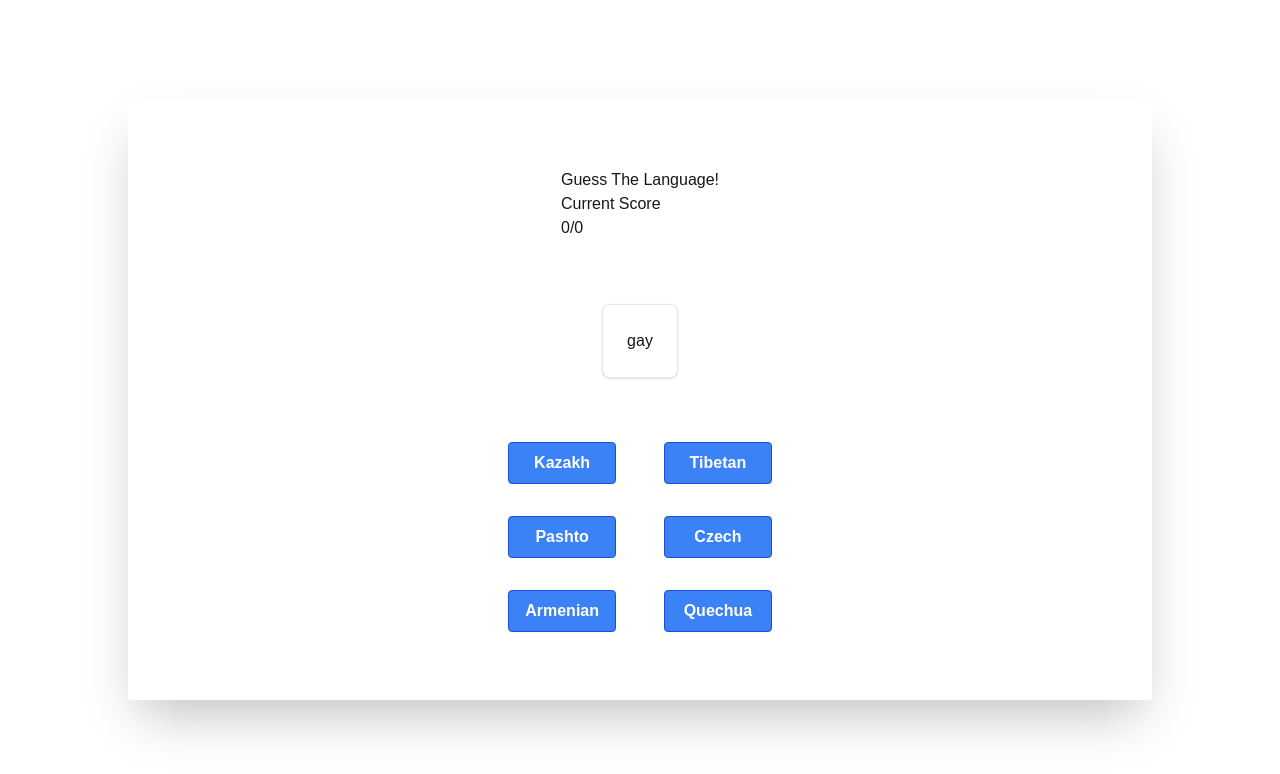
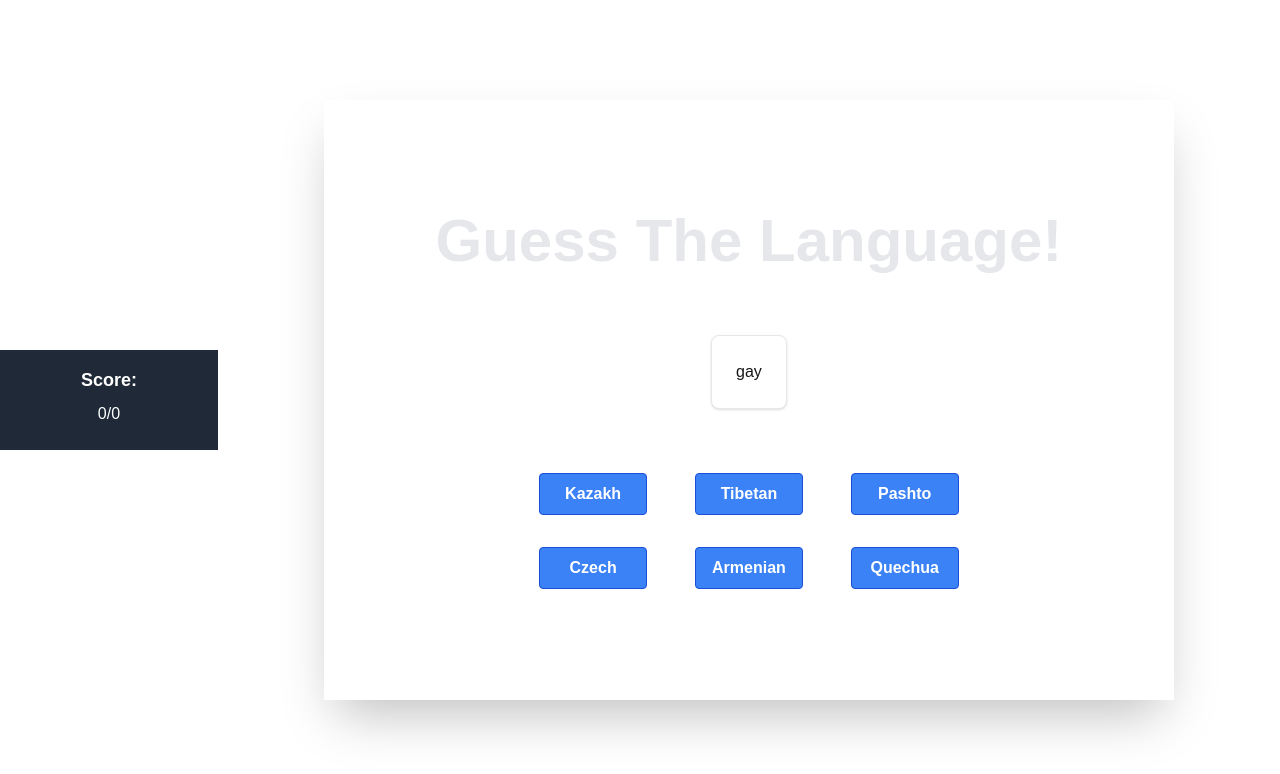
Before and after one commit to jkohhokj/LangGuessr, a Next.js app: page /quiz-wiki in a window 1280 px wide. Shown: the top 774 px of the page. Built offline with nearby package versions, Linux system fonts and the light colour scheme; no server answers.

Commit message:
decorate game ui

```diff
--- a/app/quiz-wiki/page.tsx
+++ b/app/quiz-wiki/page.tsx
@@ -1,9 +1,8 @@
 "use client";
 
-import { useState, useEffect} from "react";
+import { useState, useEffect } from "react";
 import Link from "next/link";
 import { getRandomWikiLanguage } from "@/app/languages";
-
 interface Language {
   language_code: string;
   language_name: string;
@@ -36,7 +35,6 @@ const getRandomChoices = (lang: Language) => {
   return optionChoices;
 };
 
-
 const Home = () => {
   const [isQuestionAnswered, setIsQuestionAnswered] = useState(false);
   const [quizEnded, setQuizEnded] = useState(false);
@@ -51,7 +49,7 @@ const Home = () => {
 
   // initialize on page load
   useEffect(() => {
-    setQuestionLength(3); // number of questions
+    setQuestionLength(5); // number of questions
     setQuestionNumber(0);
   }, []);
 
@@ -99,16 +97,16 @@ const Home = () => {
   };
 
   return (
-    <>
-      <div className="h-screen w-full flex justify-center items-center">
-        <title>LangGuessr: Guess The Language</title>
+    <div>
+      <div className="min-h-screen w-full flex justify-center items-center">
         {!quizEnded ? ( // quiz page
           <>
-            <div className="h-screen w-full flex justify-center items-center ">
-              <div className="w-4/5 h-3/4 shadow-2xl flex flex-col justify-center items-center font-medium gap-16 ">
-                <div>
-                  <h1>Guess The Language!</h1>
-                  <h3>Current Score</h3>
+            <div className=" w-64 bg-gray-800 text-white p-4">
+              <h2 className="flex justify-center text-lg font-semibold">
+                Score:
+              </h2>
+
+              <div className="flex justify-center py-2">
                 {isQuestionAnswered ? (
                   <>
                     {totalScore}/{questionNumber + 1}
@@ -119,6 +117,10 @@ const Home = () => {
                   </>
                 )}
               </div>
+            </div>
+            <div className="h-screen w-full flex justify-center items-center">
+              <div className="w-4/5 h-3/4 shadow-2xl flex flex-col justify-center items-center font-medium gap-16">
+                  <h1 className="text-6xl font-extrabold text-center text-gray-200">Guess The Language!</h1>
                 <div>
                   {!isLoading ? (
                     <div className="block max-w-lg max-h-96 p-6 bg-white border border-gray-200 rounded-lg shadow dark:bg-gray-800 dark:border-gray-700">
@@ -135,7 +137,7 @@ const Home = () => {
                     <div>Loading...</div>
                   )}
                 </div>
-                <div className=" grid grid-cols-2 gap-8 gap-x-12 ">
+                <div className=" grid grid-cols-3 gap-8 gap-x-12 ">
                   {optionChoices.map((lang, index) => {
                     return (
                       <button
@@ -146,6 +148,9 @@ const Home = () => {
                               answerLanguage.language_name
                               ? "bg-green-500" // Green if correct answer
                               : "bg-red-500" // Red if incorrect answer
+                            :
+                            isQuestionAnswered && optionChoices[index] === answerLanguage.language_name
+                            ? "bg-green-500"
                             : ""
                         }`}
                         onClick={() => {
@@ -159,8 +164,6 @@ const Home = () => {
                 </div>
                 {isQuestionAnswered ? (
                   <div>
-                    <p>You chose {optionChoices[selectedChoiceIndex]}</p>
-                    <p>Correct Answer is {answerLanguage.language_name}</p>
                     <button
                       className="bg-blue-500 hover:bg-blue-700 text-white font-bold py-2 px-4 border border-blue-700 rounded"
                       onClick={() => {
@@ -199,15 +202,34 @@ const Home = () => {
                   setIsQuestionAnswered(false);
                 }}
               >
-                NextQuestion
+                End Game
               </button>
             ) : null}
+            <div className="flex flex-row space-x-8">
+              <Link href="/">
+                <button className=" text-white bg-gradient-to-r from-blue-500 via-blue-600 to-blue-700 hover:bg-gradient-to-br focus:ring-4 focus:outline-none focus:ring-blue-300 dark:focus:ring-blue-800 shadow-lg shadow-blue-500/50 dark:shadow-lg dark:shadow-blue-800/80 font-medium rounded-lg text-sm px-5 py-2.5 text-center me-2 mb-2 ">
+                  Return to Home
+                </button>
+              </Link>
+              <Link href="/quiz-wiki">
+                <button
+                  className="text-white bg-gradient-to-r from-red-600 via-red-700 to-red-800 hover:bg-gradient-to-br focus:ring-4 focus:outline-none focus:ring-red-300 dark:focus:ring-red-800 shadow-lg shadow-red-500/50 dark:shadow-lg dark:shadow-red-800/80 font-medium rounded-lg text-sm px-5 py-2.5 text-center me-2 mb-2"
+                  onClick={() =>{
 
-            <Link href="/">Return to Home</Link>
+                    setQuizEnded(false);
+                    setQuestionNumber(0);
+                    setTotalScore(0);
+                  }
+                  }
+                >
+                  Play Again
+                </button>
+              </Link>
+            </div>
           </div>
         )}
       </div>
-    </>
+    </div>
   );
 };
 
```
Lines whose indentation alone changed are shown as unchanged.
